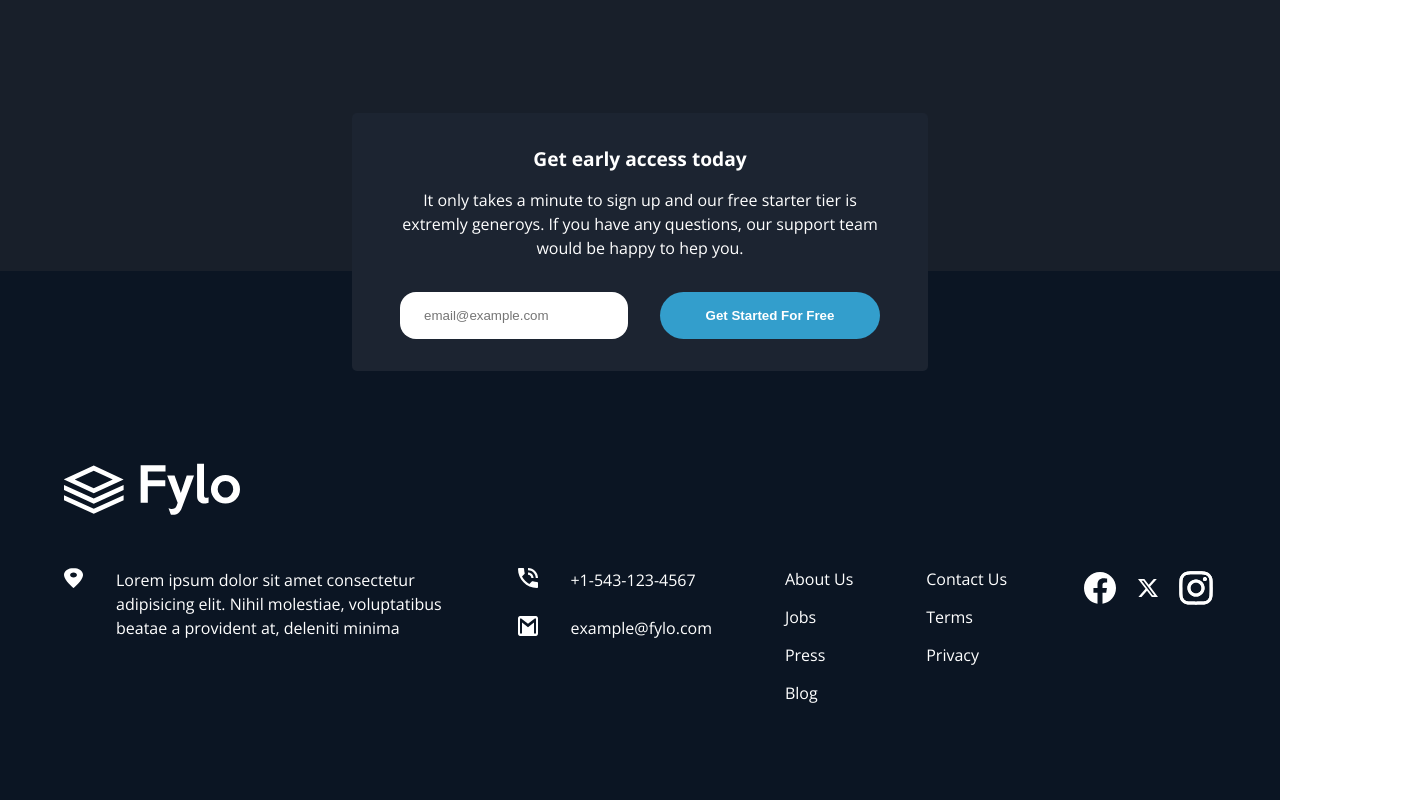
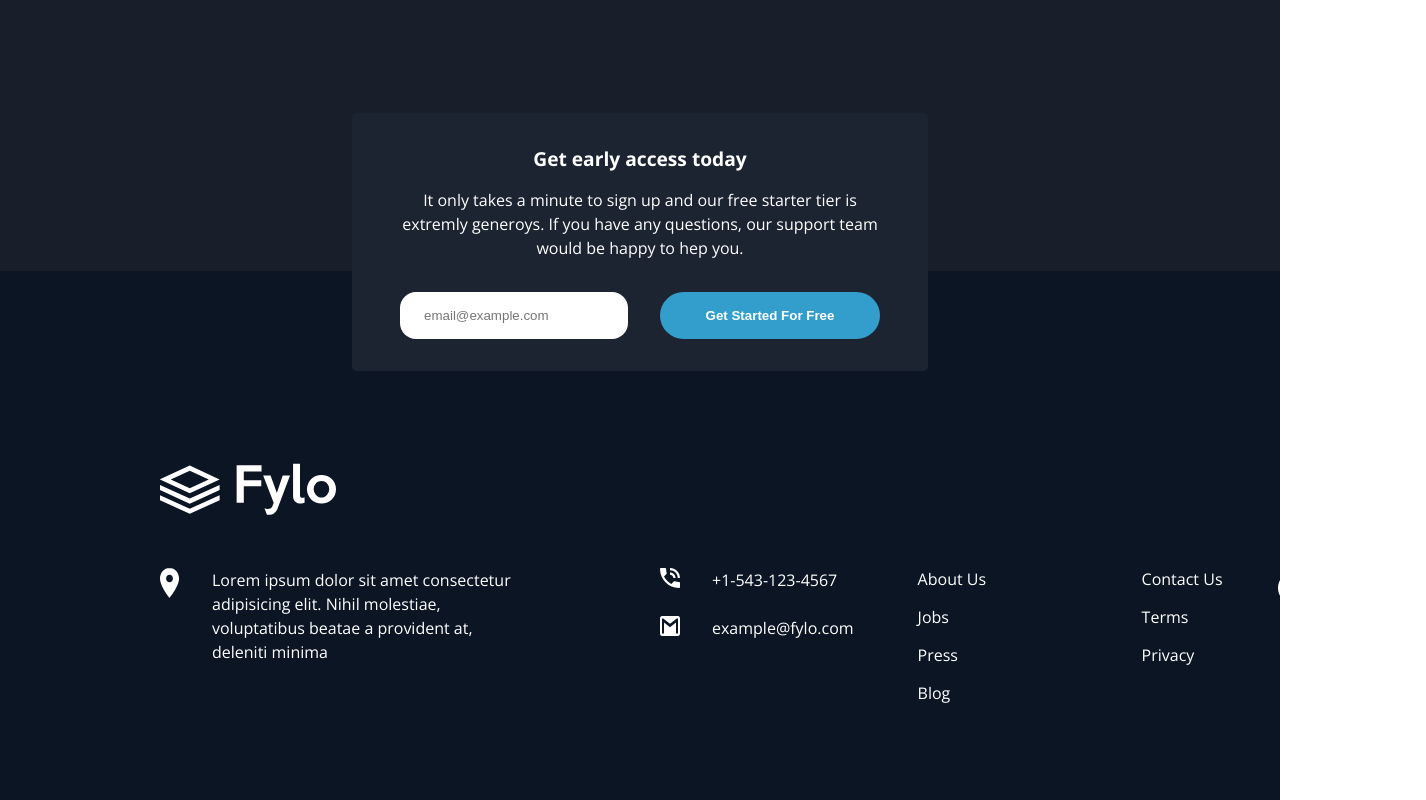
Before and after one commit to f29pereira/fylo, a Next.js app: page / in a window 1280 px wide. Shown: the part 2525-3325 px from the top of the page, 1426 px wide, since content can reach past the window. Built offline with nearby package versions, Linux system fonts and the light colour scheme.

Commit message:
Update Footer component styling.

```diff
--- a/src/app/components/Footer/Footer.jsx
+++ b/src/app/components/Footer/Footer.jsx
@@ -16,12 +16,11 @@ export default function Footer() {
       />
 
       <div className={styles.footerCont}>
-        {/*Contacts*/}
-
+        <div className={styles.flexCont}>
           {/*Location*/}
-        <div className={`${styles.contentCont}`}>
+          <div className={styles.contentCont}>
             <img
-            className={styles.footerIcon}
+              className={styles.locationIcon}
               src="/images/icons/icon-location.svg"
               alt=""
             />
@@ -31,7 +30,8 @@ export default function Footer() {
             </p>
           </div>
 
-        <div className={styles.phoneEmailCont}>
+          {/*Phone and Email*/}
+          <div className={`${styles.phoneEmailCont}`}>
             {/*Phone*/}
             <div className={`${styles.contentCont}`}>
               <img
@@ -51,24 +51,41 @@ export default function Footer() {
               <p>example@fylo.com</p>
             </div>
           </div>
+        </div>
 
+        <div className={styles.flexCont}>
           {/*First group of links*/}
           <div className={`flex-col ${styles.linksCont}`}>
-          <a href="">About Us</a>
-          <a href="">Jobs</a>
-          <a href="">Press</a>
-          <a href="">Blog</a>
+            <a className={styles.links} href="">
+              About Us
+            </a>
+            <a className={styles.links} href="">
+              Jobs
+            </a>
+            <a className={styles.links} href="">
+              Press
+            </a>
+            <a className={styles.links} href="">
+              Blog
+            </a>
           </div>
 
           {/*Second group of links*/}
           <div className={`flex-col ${styles.linksCont}`}>
-          <a href="">Contact Us</a>
-          <a href="">Terms</a>
-          <a href="">Privacy</a>
+            <a className={styles.links} href="">
+              Contact Us
+            </a>
+            <a className={styles.links} href="">
+              Terms
+            </a>
+            <a className={styles.links} href="">
+              Privacy
+            </a>
+          </div>
         </div>
 
         {/*Socials*/}
-        <div className={`flex-center ${styles.linksCont}`}>
+        <div className={styles.linksCont}>
           {/*Facebook*/}
           <a href="">
             <svg
@@ -90,6 +107,7 @@ export default function Footer() {
           {/*X*/}
           <a href="">
             <svg
+              className={styles.socialIcon}
               width="24"
               height="24"
               viewBox="0 0 24 24"
--- a/src/app/components/Footer/Footer.module.css
+++ b/src/app/components/Footer/Footer.module.css
@@ -11,6 +11,11 @@ CSS Module for Footer component
 /*footer logo*/
 .footerLogo {
   margin-bottom: 3rem;
+}
+
+/*container for location/phone/email; links; socials*/
+.flexCont {
+  margin-bottom: 4rem;
 }
 
 /*contacts container*/
@@ -35,7 +40,13 @@ CSS Module for Footer component
   gap: 1rem;
 }
 
-/*footer icons*/
+/*location icon*/
+.locationIcon {
+  width: 20px;
+  height: 30px;
+}
+
+/*other footer icons*/
 .footerIcon {
   width: 20px;
   height: 20px;
@@ -43,14 +54,21 @@ CSS Module for Footer component
 
 /*links container*/
 .linksCont {
+  display: flex;
+  justify-content: center;
   gap: 1rem;
-  margin-bottom: 4rem;
+  margin-bottom: 2rem;
+}
+
+/*links*/
+.links:hover {
+  font-weight: 700;
 }
 
 /*social icons*/
 .socialIcon {
-  width: 40px;
-  height: 40px;
+  width: 30px;
+  height: 30px;
 }
 
 .socialIcon:hover path {
@@ -67,13 +85,21 @@ CSS Module for Footer component
   /*footer container*/
   .footerCont {
     display: flex;
+    align-items: flex-start;
     justify-content: space-between;
+    gap: 2rem;
+  }
+
+  /*container for location/phone/email; links; socials*/
+  .flexCont {
+    display: flex;
     align-items: flex-start;
+    gap: 2rem;
   }
 
   /*location description*/
   .location {
-    width: 20.6rem;
+    width: 10rem;
   }
 
   /*phone and email container*/
@@ -81,4 +107,43 @@ CSS Module for Footer component
     display: flex;
     flex-direction: column;
   }
+
+  /*links container*/
+  .linksCont {
+    width: 6rem;
+  }
 }
+
+@media (min-width: 75rem /*1200px*/) {
+  /*footer container*/
+  .footer {
+    padding-left: 10rem;
+    padding-right: 10rem;
+  }
+
+  /*footer container*/
+  .footerCont {
+    gap: 4rem;
+  }
+
+  /*container for location/phone/email; links; socials*/
+  .flexCont {
+    gap: 8rem;
+  }
+
+  /*location description*/
+  .location {
+    width: 20rem;
+  }
+
+  /*links container*/
+  .linksCont {
+    margin: 0;
+  }
+
+  /*social icons*/
+  .socialIcon {
+    width: 40px;
+    height: 40px;
+  }
+}
```
Lines whose indentation alone changed are shown as unchanged.
